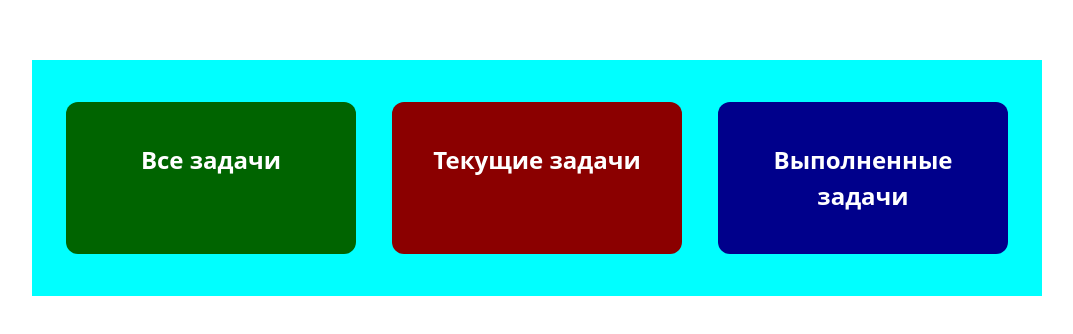
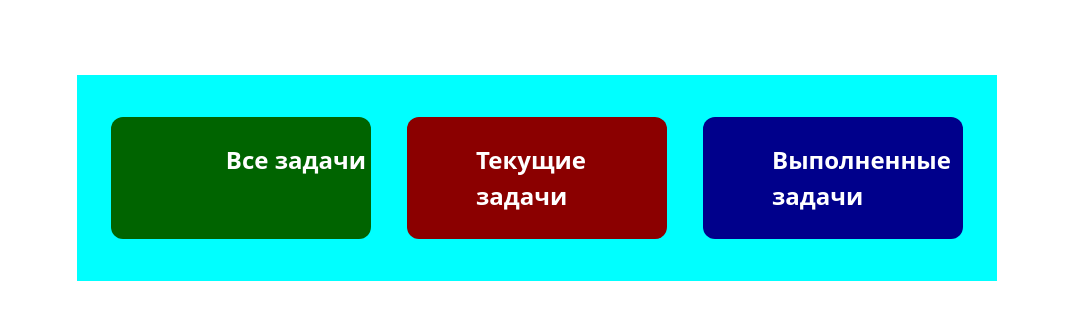
Before and after one commit to Girey-m/WSID, a React (Vite) app: page / in a window 1280 px wide. Shown: the part 222-556 px from the top of the page, without its empty margins (103-1176 px from the left). Built offline with nearby package versions, Linux system fonts and the light colour scheme.

Commit message:
WSID add dnd button

```diff
--- a/src/App.tsx
+++ b/src/App.tsx
@@ -15,7 +15,6 @@ import { useHandleDragEnd } from "./hooks/useHandleDragEnd";
 
 export const App = observer(function App() {
   const handleDragEnd = useHandleDragEnd();
-  console.log(useHandleDragEnd(), 'FUNC');
 
   useEffect(() => {
     const dispose = autorun(() => {
--- a/src/components/SortableBox/SortableBox.tsx
+++ b/src/components/SortableBox/SortableBox.tsx
@@ -1,36 +1,42 @@
-import { Box } from "@mui/material";
+import { Box, Button } from "@mui/material";
 import { useSortable } from "@dnd-kit/sortable";
 import { CSS } from "@dnd-kit/utilities";
 import { BoxData } from "../../types/BoxDataType";
 import { useDndContext } from "@dnd-kit/core";
 
 export function SortableBox({ id, title, color }: Readonly<BoxData>) {
-  console.log(useSortable({ id }), 'ID');
-  console.log(id, 'ID22');
   const { attributes, listeners, setNodeRef, transform, transition } =
     useSortable({ id });
   const { active } = useDndContext();
   const isActive = active?.id === id;
   return (
     <Box
-      ref={setNodeRef}
-      {...attributes}
-      {...listeners}
       sx={{
         transform: CSS.Transform.toString(transform),
         transition,
         margin: "10px",
-        padding: "20px",
+        padding: "5px",
         color: "white",
         borderRadius: "12px",
-        textAlign: "center",
-        cursor: "grab",
         width: "250px",
         background: color,
         zIndex: isActive ? 10 : 1,
         position: "relative",
+        display: "flex",
+        justifyContent: "space-between",
       }}
     >
+      {" "}
+      <Button
+        ref={setNodeRef}
+        {...listeners}
+        {...attributes}
+        sx={{
+          cursor: "grab",
+          transition,
+          width: "10px",
+        }}
+      ></Button>
       <h2>{title}</h2>
     </Box>
   );
--- a/src/stores/itemStore.ts
+++ b/src/stores/itemStore.ts
@@ -1,11 +1,17 @@
 import { makeAutoObservable } from "mobx";
 
-class ItemStrore {
+class ItemStore {
   items: string[] = [];
 
   constructor() {
     const saved = localStorage.getItem("items");
-    this.items = saved ? JSON.parse(saved) : ["all", "current", "done"];
+    try {
+      this.items = saved ? JSON.parse(saved) : ["all", "current", "done"];
+    } catch (error) {
+      console.error("Failed to load items from localStorage", error);
+      this.items = ["all", "current", "done"];
+    }
+
     makeAutoObservable(this);
   }
 
@@ -23,4 +29,4 @@ class ItemStrore {
   }
 }
 
-export const itemsStore = new ItemStrore();
+export const itemsStore = new ItemStore();
```
